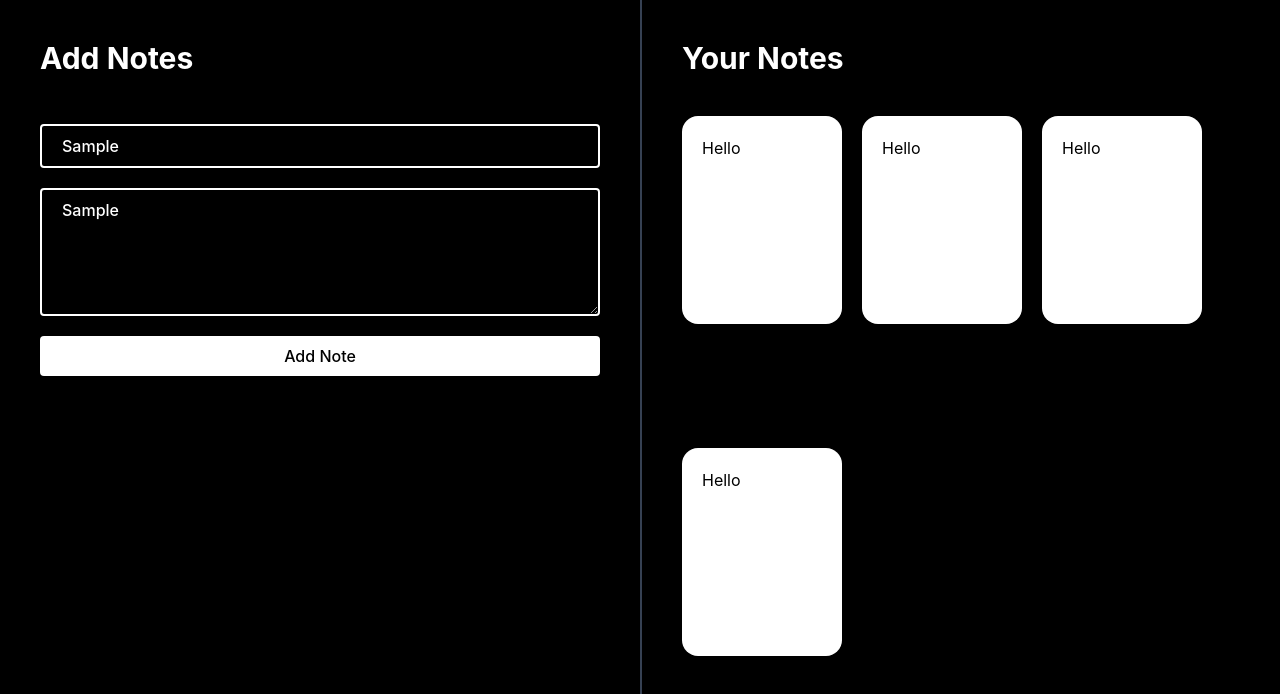
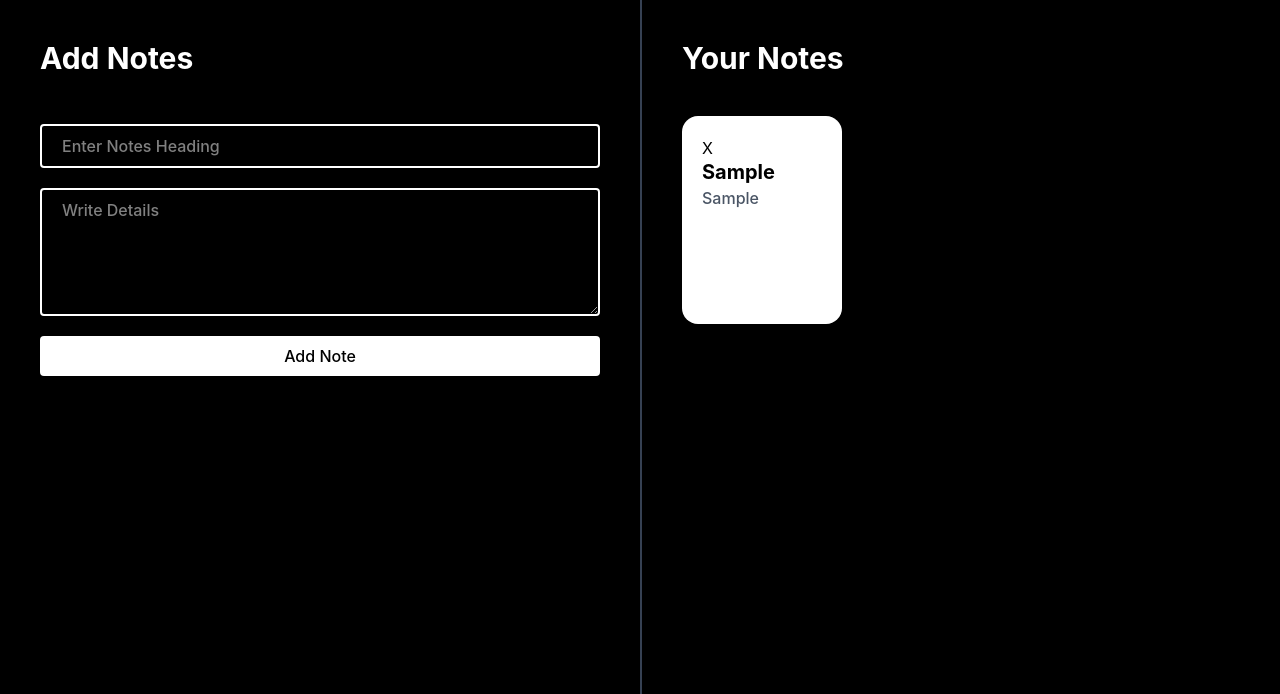
Before and after one commit to Brijesh-Zalavadiya/Notes-App, a React (Vite) app: page / in a window 1280 px wide. Both pictures are taken after typing "Sample", "Sample" into the empty fields and a click on the button "Add Note". Shown: the top 694 px of the page. Built offline with nearby package versions, Linux system fonts and the light colour scheme.

Commit message:
useState functionality added.

```diff
--- a/src/App.jsx
+++ b/src/App.jsx
@@ -1,10 +1,29 @@
 import React from 'react';
+import { useState } from 'react';
 
 const App = () => {
+
+
+    const [title, setTitle] = useState('');
+    const [desc, setDesc] = useState('');
+
+    const [task, setTask] = useState([])
+
     const submitHandler = (e) => {
         e.preventDefault();
-        console.log('Form submited');
+
+        const copyTask = [...task];
+
+        if(title!==''){
+            copyTask.push({title,desc});
+            setTask(copyTask);
+        }
+        console.log(copyTask)
+
+        setTitle('');
+        setDesc('');
     };
+
 
     return (
         <div className="h-screen lg:flex bg-black text-white ">
@@ -15,16 +34,27 @@ const App = () => {
                 className=" flex flex-col items-start gap-5 p-10 lg:w-1/2 "
             >
                 <h1 className="text-3xl font-bold mb-7">Add Notes</h1>
+
+                {/*                            Title                          */}
                 <input
                     type="text"
                     placeholder="Enter Notes Heading"
                     className="w-full px-5 font-medium py-2 border-2 outline-none rounded"
+                    value={title}
+                    onChange={(e)=>{
+                        setTitle(e.target.value)
+                    }}
                 />
 
+                {/*                          Description                       */}
                 <textarea
                     type="text"
                     placeholder="Write Details"
                     className="w-full h-32 px-5 py-2 font-medium border-2 outline-none rounded"
+                    value={desc}
+                    onChange={(e)=>{
+                        setDesc(e.target.value)
+                    }}
                 />
 
                 <button className="w-full bg-white text-black font-medium px-5 py-2 rounded hover:bg-stone-200">
@@ -38,18 +68,17 @@ const App = () => {
                     id="notes"
                     className="flex flex-wrap w-full h-full gap-5 mt-10 overflow-auto text-black"
                 >
-                    <div className="h-52 w-full sm:w-40 rounded-2xl bg-white p-5">
-                        Hello
-                    </div>
-                    <div className="h-52 w-full sm:w-40 rounded-2xl bg-white p-5">
-                        Hello
-                    </div>
-                    <div className="h-52 w-full sm:w-40 rounded-2xl bg-white p-5">
-                        Hello
-                    </div>
-                    <div className="h-52 w-full sm:w-40 rounded-2xl bg-white p-5">
-                        Hello
-                    </div>
+                    {task.map(function(elem, idx){
+                        return (
+                            <div key={idx} className="relative h-52 w-full sm:w-40 rounded-2xl bg-white p-5">
+                                <h2>X</h2>
+                                <h3 className='leading-tight text-xl font-bold h-5'>{elem.title}</h3>
+                                <p id='descP' className='mt-2 h-full leading-tight text-gray-600 font-medium'>{elem.desc}</p>
+                            </div>
+                        );
+                    })}
+
+
                 </div>
             </div>
         </div>
--- a/src/index.css
+++ b/src/index.css
@@ -4,3 +4,6 @@
 #notes::-webkit-scrollbar{
     display: none;
 }
+#descP::-webkit-scrollbar{
+    display: none;
+}
```
